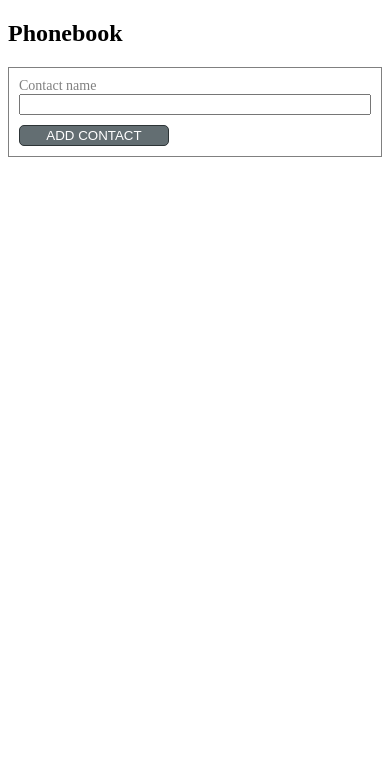
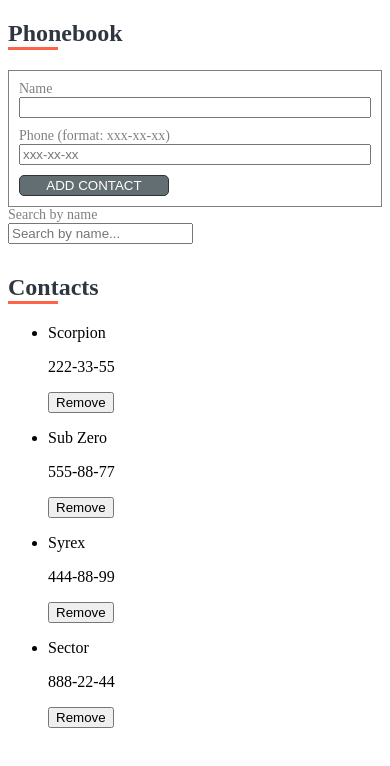
Before and after one commit to YevhenKonyk/goit-react-hw-02-phonebook, a React (Create React App) app: page / in a window 390 px wide. Shown: the top 766 px of the page. Built offline with nearby package versions, Linux system fonts and the light colour scheme.

Commit message:
Added phone number field. Added filter functionality. Improved CSS styles

```diff
--- a/src/components/App/App.js
+++ b/src/components/App/App.js
@@ -3,10 +3,22 @@ import uuid from 'uuid';
 import ContactList from '../ContactList/ContactList';
 import styles from './App.module.css';
 
+const filterContacts = (contacts, filter) =>
+  contacts.filter(contact =>
+    contact.name.toLowerCase().includes(filter.toLowerCase()),
+  );
+
 export default class App extends Component {
   state = {
-    contacts: [],
+    contacts: [
+      { id: 'id-1', name: 'Scorpion', phone: '222-33-55' },
+      { id: 'id-2', name: 'Sub Zero', phone: '555-88-77' },
+      { id: 'id-3', name: 'Syrex', phone: '444-88-99' },
+      { id: 'id-4', name: 'Sector', phone: '888-22-44' },
+    ],
     name: '',
+    phone: '',
+    filter: '',
   };
 
   addContact = contact => {
@@ -28,8 +40,8 @@ export default class App extends Component {
 
   handleSubmit = e => {
     e.preventDefault();
-    const { name } = this.state;
-    this.addContact({ name });
+    const { name, phone } = this.state;
+    this.addContact({ name, phone });
     this.reset();
   };
 
@@ -41,22 +53,23 @@ export default class App extends Component {
   };
 
   reset() {
-    this.setState({ name: '' });
+    this.setState({ name: '', phone: '' });
   }
 
   render() {
-    const { name, contacts } = this.state;
+    const { name, phone, filter, contacts } = this.state;
+    const filteredContacts = filterContacts(contacts, filter);
 
     return (
       <>
-        <h2>Phonebook</h2>
+        <h2 className={styles.title}>Phonebook</h2>
         <form
           name="phonebook"
           onSubmit={this.handleSubmit}
           className={styles.form}
         >
           <label htmlFor="" className={styles.label}>
-            Contact name
+            Name
           </label>
           <input
             type="text"
@@ -65,13 +78,52 @@ export default class App extends Component {
             onChange={this.handleInputChange}
             id=""
             className={styles.input}
+            required
           />
-          <button type="submit" className={styles.submitBtn} disabled="">
+          <label htmlFor="" className={styles.label}>
+            Phone (format: xxx-xx-xx)
+          </label>
+          <input
+            type="tel"
+            pattern="[0-9]{3}-[0-9]{2}-[0-9]{2}"
+            placeholder="xxx-xx-xx"
+            required
+            name="phone"
+            value={phone}
+            onChange={this.handleInputChange}
+            id=""
+            className={styles.input}
+          />
+          <button
+            type="submit"
+            title="Add contact"
+            className={styles.submitBtn}
+            disabled=""
+          >
             Add contact
           </button>
         </form>
 
-        <ContactList items={contacts} onDeleteContact={this.deleteContact} />
+        <div className={styles.search}>
+          <label htmlFor="" className={styles.label}>
+            Search by name
+          </label>
+          <input
+            type="text"
+            name="filter"
+            value={filter}
+            placeholder="Search by name..."
+            onChange={this.handleInputChange}
+            id=""
+            className={styles.input}
+            required
+          />
+        </div>
+
+        <ContactList
+          items={filteredContacts}
+          onDeleteContact={this.deleteContact}
+        />
       </>
     );
   }
--- a/src/components/App/App.module.css
+++ b/src/components/App/App.module.css
@@ -6,7 +6,20 @@
   padding: 10px;
 }
 
+.title {
+  color: #2f3640;
+}
+
+.title::after {
+  content: '';
+  display: block;
+  background-color: tomato;
+  width: 50px;
+  height: 3px;
+}
+
 .label {
+  display: block;
   font-size: 14px;
   color: grey;
 }
--- a/src/components/Contact/Contact.js
+++ b/src/components/Contact/Contact.js
@@ -5,6 +5,7 @@ import styles from './Contact.module.css';
 const Contact = ({ item, onDelete }) => (
   <div className={styles.task}>
     <p className={styles.itemText}>{item.name}</p>
+    <p className={styles.itemText}>{item.phone}</p>
     <div className={styles.actions}>
       <button type="button" onClick={onDelete}>
         Remove
@@ -16,6 +17,7 @@ const Contact = ({ item, onDelete }) => (
 Contact.propTypes = {
   item: PropTypes.shape({
     name: PropTypes.string.isRequired,
+    phone: PropTypes.string.isRequired,
   }).isRequired,
   onDelete: PropTypes.func.isRequired,
 };
--- a/src/components/ContactList/ContactList.js
+++ b/src/components/ContactList/ContactList.js
@@ -6,7 +6,7 @@ import Contact from '../Contact/Contact';
 const ContactList = ({ items, onDeleteContact }) =>
   items.length > 0 && (
     <div className={styles.container}>
-      <h2>Contacts</h2>
+      <h2 className={styles.title}>Contacts</h2>
       <ul className={styles.list}>
         {items.map(item => (
           <li key={item.id} className={styles.listItem}>
--- a/src/components/ContactList/ContactList.module.css
+++ b/src/components/ContactList/ContactList.module.css
@@ -0,0 +1,11 @@
+.title {
+  color: #2f3640;
+}
+
+.title::after {
+  content: '';
+  display: block;
+  background-color: tomato;
+  width: 50px;
+  height: 3px;
+}
```
